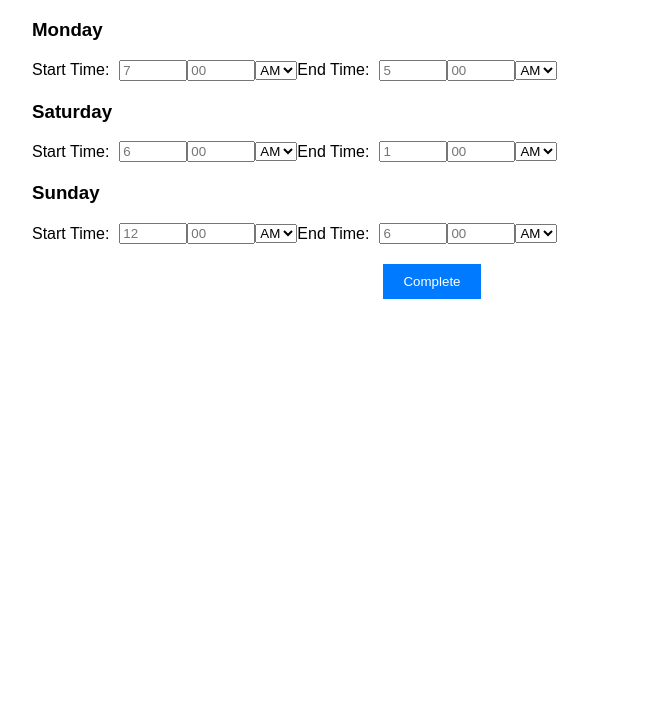
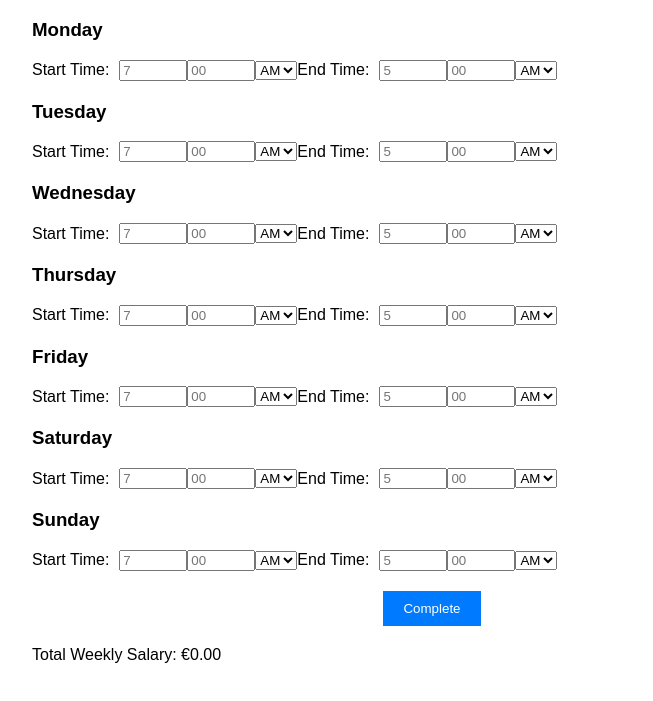
Before and after one commit to danaikar/calculator, a plain HTML site: page index.html in a window 1280 px wide. Both pictures are taken after a click on the button "Complete". Shown: the part 81-782 px from the top of the page, without its empty margins (208-861 px from the left). Drawn offline with Linux system fonts and the light colour scheme.

Commit message:
Add files via upload

```diff
--- a/index.html
+++ b/index.html
@@ -55,6 +55,7 @@
     <h1>Weekly Salary Calculator</h1>
 
     <form id="salary-form">
+        <!-- Monday -->
         <div class="day">
             <h3>Monday</h3>
             <div class="shift-input">
@@ -75,20 +76,104 @@
             </div>
         </div>
 
-        <!-- Repeat similar blocks for the other days of the week -->
+        <!-- Repeat the above block for all days of the week -->
+        <!-- Tuesday -->
+        <div class="day">
+            <h3>Tuesday</h3>
+            <div class="shift-input">
+                <label>Start Time:</label>
+                <input type="number" name="tuesday_start_hour" placeholder="7" min="1" max="12">
+                <input type="number" name="tuesday_start_minute" placeholder="00" min="0" max="59">
+                <select name="tuesday_start_am_pm">
+                    <option value="AM">AM</option>
+                    <option value="PM">PM</option>
+                </select>
+                <label>End Time:</label>
+                <input type="number" name="tuesday_end_hour" placeholder="5" min="1" max="12">
+                <input type="number" name="tuesday_end_minute" placeholder="00" min="0" max="59">
+                <select name="tuesday_end_am_pm">
+                    <option value="AM">AM</option>
+                    <option value="PM">PM</option>
+                </select>
+            </div>
+        </div>
 
+        <!-- Wednesday -->
+        <div class="day">
+            <h3>Wednesday</h3>
+            <div class="shift-input">
+                <label>Start Time:</label>
+                <input type="number" name="wednesday_start_hour" placeholder="7" min="1" max="12">
+                <input type="number" name="wednesday_start_minute" placeholder="00" min="0" max="59">
+                <select name="wednesday_start_am_pm">
+                    <option value="AM">AM</option>
+                    <option value="PM">PM</option>
+                </select>
+                <label>End Time:</label>
+                <input type="number" name="wednesday_end_hour" placeholder="5" min="1" max="12">
+                <input type="number" name="wednesday_end_minute" placeholder="00" min="0" max="59">
+                <select name="wednesday_end_am_pm">
+                    <option value="AM">AM</option>
+                    <option value="PM">PM</option>
+                </select>
+            </div>
+        </div>
+
+        <!-- Thursday -->
+        <div class="day">
+            <h3>Thursday</h3>
+            <div class="shift-input">
+                <label>Start Time:</label>
+                <input type="number" name="thursday_start_hour" placeholder="7" min="1" max="12">
+                <input type="number" name="thursday_start_minute" placeholder="00" min="0" max="59">
+                <select name="thursday_start_am_pm">
+                    <option value="AM">AM</option>
+                    <option value="PM">PM</option>
+                </select>
+                <label>End Time:</label>
+                <input type="number" name="thursday_end_hour" placeholder="5" min="1" max="12">
+                <input type="number" name="thursday_end_minute" placeholder="00" min="0" max="59">
+                <select name="thursday_end_am_pm">
+                    <option value="AM">AM</option>
+                    <option value="PM">PM</option>
+                </select>
+            </div>
+        </div>
+
+        <!-- Friday -->
+        <div class="day">
+            <h3>Friday</h3>
+            <div class="shift-input">
+                <label>Start Time:</label>
+                <input type="number" name="friday_start_hour" placeholder="7" min="1" max="12">
+                <input type="number" name="friday_start_minute" placeholder="00" min="0" max="59">
+                <select name="friday_start_am_pm">
+                    <option value="AM">AM</option>
+                    <option value="PM">PM</option>
+                </select>
+                <label>End Time:</label>
+                <input type="number" name="friday_end_hour" placeholder="5" min="1" max="12">
+                <input type="number" name="friday_end_minute" placeholder="00" min="0" max="59">
+                <select name="friday_end_am_pm">
+                    <option value="AM">AM</option>
+                    <option value="PM">PM</option>
+                </select>
+            </div>
+        </div>
+
+        <!-- Saturday -->
         <div class="day">
             <h3>Saturday</h3>
             <div class="shift-input">
                 <label>Start Time:</label>
-                <input type="number" name="saturday_start_hour" placeholder="6" min="1" max="12">
+                <input type="number" name="saturday_start_hour" placeholder="7" min="1" max="12">
                 <input type="number" name="saturday_start_minute" placeholder="00" min="0" max="59">
                 <select name="saturday_start_am_pm">
                     <option value="AM">AM</option>
                     <option value="PM">PM</option>
                 </select>
                 <label>End Time:</label>
-                <input type="number" name="saturday_end_hour" placeholder="1" min="1" max="12">
+                <input type="number" name="saturday_end_hour" placeholder="5" min="1" max="12">
                 <input type="number" name="saturday_end_minute" placeholder="00" min="0" max="59">
                 <select name="saturday_end_am_pm">
                     <option value="AM">AM</option>
@@ -97,18 +182,19 @@
             </div>
         </div>
 
+        <!-- Sunday -->
         <div class="day">
             <h3>Sunday</h3>
             <div class="shift-input">
                 <label>Start Time:</label>
-                <input type="number" name="sunday_start_hour" placeholder="12" min="1" max="12">
+                <input type="number" name="sunday_start_hour" placeholder="7" min="1" max="12">
                 <input type="number" name="sunday_start_minute" placeholder="00" min="0" max="59">
                 <select name="sunday_start_am_pm">
                     <option value="AM">AM</option>
                     <option value="PM">PM</option>
                 </select>
                 <label>End Time:</label>
-                <input type="number" name="sunday_end_hour" placeholder="6" min="1" max="12">
+                <input type="number" name="sunday_end_hour" placeholder="5" min="1" max="12">
                 <input type="number" name="sunday_end_minute" placeholder="00" min="0" max="59">
                 <select name="sunday_end_am_pm">
                     <option value="AM">AM</option>
@@ -123,6 +209,5 @@
     <p id="result"></p>
 
     <script src="script.js"></script>
-
 </body>
 </html>
--- a/script.js
+++ b/script.js
@@ -1,55 +1,53 @@
-// Helper function to convert 12-hour format to 24-hour format
-function convertTo24Hour(hour, minute, am_pm) {
-    if (am_pm === "PM" && hour !== 12) {
-        hour += 12;
-    } else if (am_pm === "AM" && hour === 12) {
-        hour = 0; // Midnight case
-    }
-    return { hour, minute };
+function calculateSalary() {
+    const days = ["monday", "tuesday", "wednesday", "thursday", "friday", "saturday", "sunday"];
+    let totalSalary = 0;
+
+    days.forEach(day => {
+        const startHour = parseInt(document.querySelector(`input[name="${day}_start_hour"]`).value);
+        const startMinute = parseInt(document.querySelector(`input[name="${day}_start_minute"]`).value) || 0;
+        const startAmPm = document.querySelector(`select[name="${day}_start_am_pm"]`).value;
+
+        const endHour = parseInt(document.querySelector(`input[name="${day}_end_hour"]`).value);
+        const endMinute = parseInt(document.querySelector(`input[name="${day}_end_minute"]`).value) || 0;
+        const endAmPm = document.querySelector(`select[name="${day}_end_am_pm"]`).value;
+
+        if (isNaN(startHour) || isNaN(endHour)) return; // Skip if the user left inputs empty
+
+        const startTime = convertTo24Hour(startHour, startMinute, startAmPm);
+        const endTime = convertTo24Hour(endHour, endMinute, endAmPm);
+
+        const isSunday = (day === "sunday");
+        totalSalary += calculateDailyWage(startTime, endTime, isSunday);
+    });
+
+    document.getElementById('result').innerText = `Total Weekly Salary: €${totalSalary.toFixed(2)}`;
 }
 
-// Calculate hourly wage based on day and time
-function calculateHourlyWage(day, hour) {
-    let baseRate = 6.0;
-    if (day === "Sunday") {
-        baseRate *= 1.5; // 50% raise for Sunday
-    }
-    if (hour >= 22) {
-        baseRate *= 1.25; // 25% raise for after 10 PM
-    }
-    return baseRate;
+function convertTo24Hour(hour, minute, amPm) {
+    if (amPm === "PM" && hour !== 12) hour += 12;
+    if (amPm === "AM" && hour === 12) hour = 0;
+    return hour * 60 + minute;
 }
 
-// Function to calculate the salary for a given day
-function calculateDaySalary(day, startHour, startMinute, endHour, endMinute) {
-    let totalEarnings = 0;
-    while (startHour < endHour || (startHour === endHour && startMinute < endMinute)) {
-        totalEarnings += calculateHourlyWage(day, startHour);
-        startHour++; // Increment the hour
+function calculateDailyWage(startTime, endTime, isSunday) {
+    let salary = 0;
+    const hourlyRate = 6;
+    const after10pmRate = 7.5;
+    const sundayRate = hourlyRate * 1.5;
+
+    // Handle shifts that go past midnight
+    if (endTime <= startTime) endTime += 24 * 60;
+
+    for (let time = startTime; time < endTime; time += 60) {
+        let currentHour = Math.floor((time / 60) % 24);
+
+        // After 10 PM
+        if (currentHour >= 22 || currentHour < 6) {
+            salary += after10pmRate;
+        } else {
+            salary += (isSunday) ? sundayRate : hourlyRate;
+        }
     }
-    return totalEarnings;
+
+    return salary;
 }
-
-function calculateSalary() {
-    const form = document.getElementById("salary-form");
-    const daysOfWeek = ["Monday", "Tuesday", "Wednesday", "Thursday", "Friday", "Saturday", "Sunday"];
-    let totalSalary = 0;
-
-    daysOfWeek.forEach(day => {
-        const startHour = parseInt(form[`${day.toLowerCase()}_start_hour`].value) || 0;
-        const startMinute = parseInt(form[`${day.toLowerCase()}_start_minute`].value) || 0;
-        const startAMPM = form[`${day.toLowerCase()}_start_am_pm`].value;
-        const endHour = parseInt(form[`${day.toLowerCase()}_end_hour`].value) || 0;
-        const endMinute = parseInt(form[`${day.toLowerCase()}_end_minute`].value) || 0;
-        const endAMPM = form[`${day.toLowerCase()}_end_am_pm`].value;
-
-        const startTime = convertTo24Hour(startHour, startMinute, startAMPM);
-        const endTime = convertTo24Hour(endHour, endMinute, endAMPM);
-
-        if (startTime.hour !== 0 && endTime.hour !== 0) {
-            totalSalary += calculateDaySalary(day, startTime.hour, startTime.minute, endTime.hour, endTime.minute);
-        }
-    });
-
-    document.getElementById("result").innerHTML = `Total Salary for the week: ${totalSalary.toFixed(2)} euros`;
-}
```
